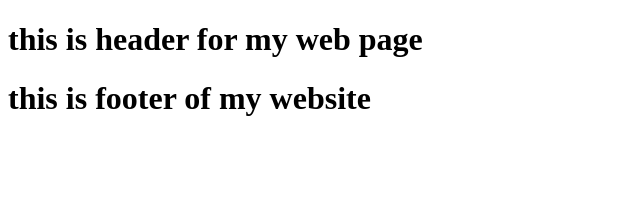
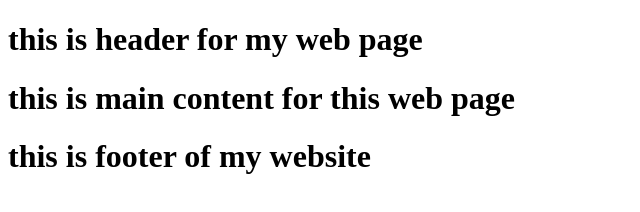
Before and after one commit to hariAudacious/myweb, a plain HTML site: page index.html in a window 1280 px wide. Shown: the whole page, without its empty margins (0-640 px from the left). Drawn offline with Linux system fonts and the light colour scheme.

Commit message:
feat: main content

```diff
--- a/index.html
+++ b/index.html
@@ -8,6 +8,7 @@
 </head>
 <body>
     <h1>this is header for my web page</h1>
+    <h1>this is main content for this web page</h1>
     <h1>this is footer of my website</h1>
 </body>
 </html>
```
